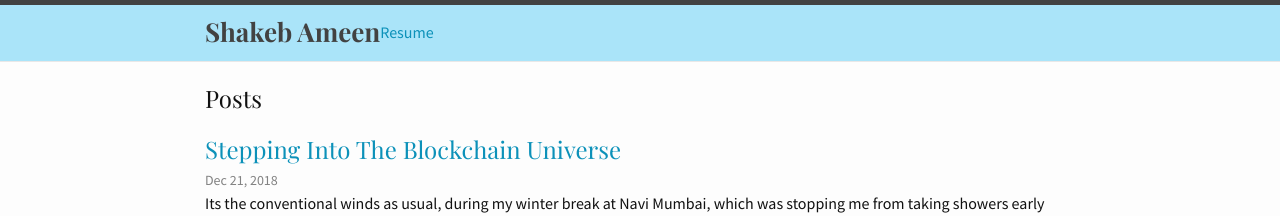
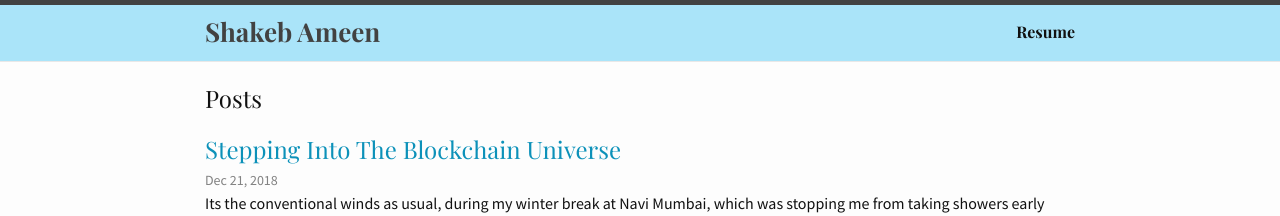
Before and after one commit to starcruizer/starcruizer.github.io, a Jekyll site: the page built from index.md, in a window 1280 px wide. Shown: the top 216 px of the page. Built offline with Jekyll 4.4.1, drawn with Linux system fonts in a browser that asks for light colours; nearby versions of some CDN libraries; some web fonts are replaced.

Commit message:
corrected Resume in site-nav

```diff
--- a/_includes/header.html
+++ b/_includes/header.html
@@ -6,6 +6,17 @@
       {%- assign page_paths = site.header_pages | default: default_paths -%}
       {%- assign titles_size = site.pages | map: 'title' | join: '' | size -%}
       <a class="site-title" rel="author" href="{{ "/" | relative_url }}">{{ site.title | escape }}</a>
+
+      {%- if titles_size > 0 -%}
+        <nav class="site-nav">
+          <input type="checkbox" id="nav-trigger" class="nav-trigger" />
+          <label for="nav-trigger">
+            <span class="menu-icon">
+              <svg viewBox="0 0 18 15" width="18px" height="15px">
+                <path d="M18,1.484c0,0.82-0.665,1.484-1.484,1.484H1.484C0.665,2.969,0,2.304,0,1.484l0,0C0,0.665,0.665,0,1.484,0 h15.032C17.335,0,18,0.665,18,1.484L18,1.484z M18,7.516C18,8.335,17.335,9,16.516,9H1.484C0.665,9,0,8.335,0,7.516l0,0 c0-0.82,0.665-1.484,1.484-1.484h15.032C17.335,6.031,18,6.696,18,7.516L18,7.516z M18,13.516C18,14.335,17.335,15,16.516,15H1.484 C0.665,15,0,14.335,0,13.516l0,0c0-0.82,0.665-1.483,1.484-1.483h15.032C17.335,12.031,18,12.695,18,13.516L18,13.516z"/>
+              </svg>
+            </span>
+          </label>
 
           <div class="trigger">
             {%- for path in page_paths -%}
@@ -16,8 +27,9 @@
             {%- endfor -%}
           </div>
         </nav>
-
+      {%- endif -%}
     </div>
   </header>
 
+
 </div>
--- a/_sass/styles/_layout.scss
+++ b/_sass/styles/_layout.scss
@@ -36,13 +36,9 @@
 }
 
 .site-nav {
-  position: absolute;
-  top: 9px;
-  right: $spacing-unit / 2;
-  background-color: $background-color;
-  border: 1px solid $grey-color-light;
-  border-radius: 5px;
-  text-align: right;
+  font-family: $title-font-family;
+  font-weight: bold !important;
+
 
   .nav-trigger {
       display: none;
```
